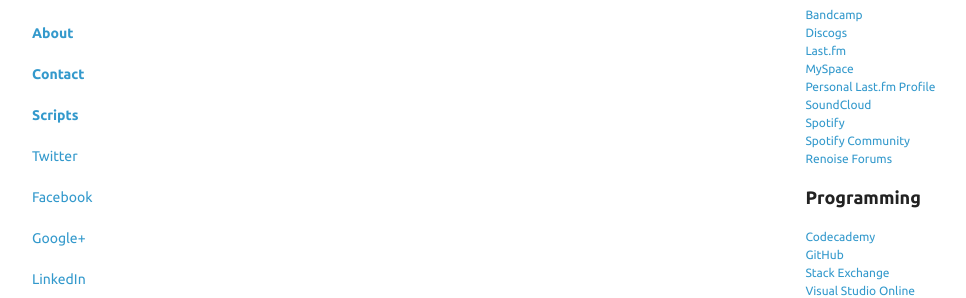
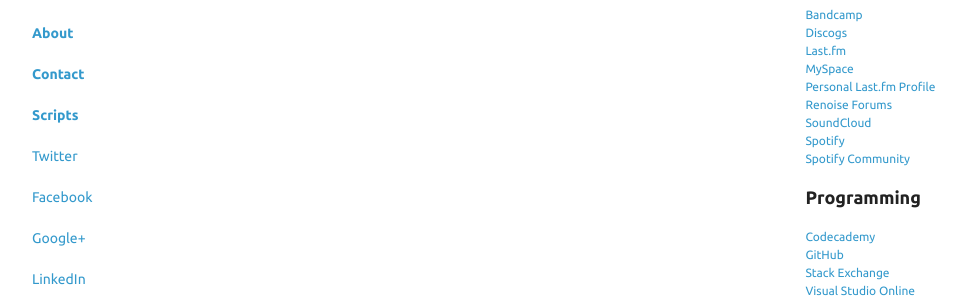
Before and after one commit to hlilje/hlilje.github.io, a Jekyll site: the page built from index.html, in a window 1280 px wide and 900 px high, scrolled down 545 px. Shown: the part 162-460 px from the top of the window, without its empty margins (138-1104 px from the left). Built offline with Jekyll 4.4.1, drawn with Linux system fonts in a browser that asks for light colours; comment, search, counter and statistics services are not loaded; part of the change alters nothing that is shown.

```diff
--- a/_includes/links.html
+++ b/_includes/links.html
@@ -42,10 +42,10 @@
     <li><a href="http://www.last.fm/music/Hampus+Liljekvist" title="Last.fm profile" target="_blank">Last.fm</a></li>
     <li><a href="https://myspace.com/hlilje" title="MySpace profile" target="_blank">MySpace</a></li>
     <li><a href="http://www.last.fm/user/LordHali" title="Personal Last.fm profile" target="_blank">Personal Last.fm Profile</a></li>
+    <li><a href="http://forum.renoise.com/index.php?/user/17818-hlilje/" title="Renoise Forums profile" target="_blank">Renoise Forums</a></li>
     <li><a href="https://soundcloud.com/hlilje" title="SoundCloud profile" target="_blank">SoundCloud</a></li>
     <li><a href="http://open.spotify.com/user/vaexelverkan" title="Spotify profile" target="_blank">Spotify</a></li>
     <li><a href="https://community.spotify.com/t5/user/viewprofilepage/user-id/576212" title="Spotify Community profile" target="_blank">Spotify Community</a></li>
-    <li><a href="http://forum.renoise.com/index.php?/user/17818-hlilje/" title="Renoise Forums profile" target="_blank">Renoise Forums</a></li>
   </ul>
 
   <h1 class="linkCategoryTitle">Programming</h1>
```
